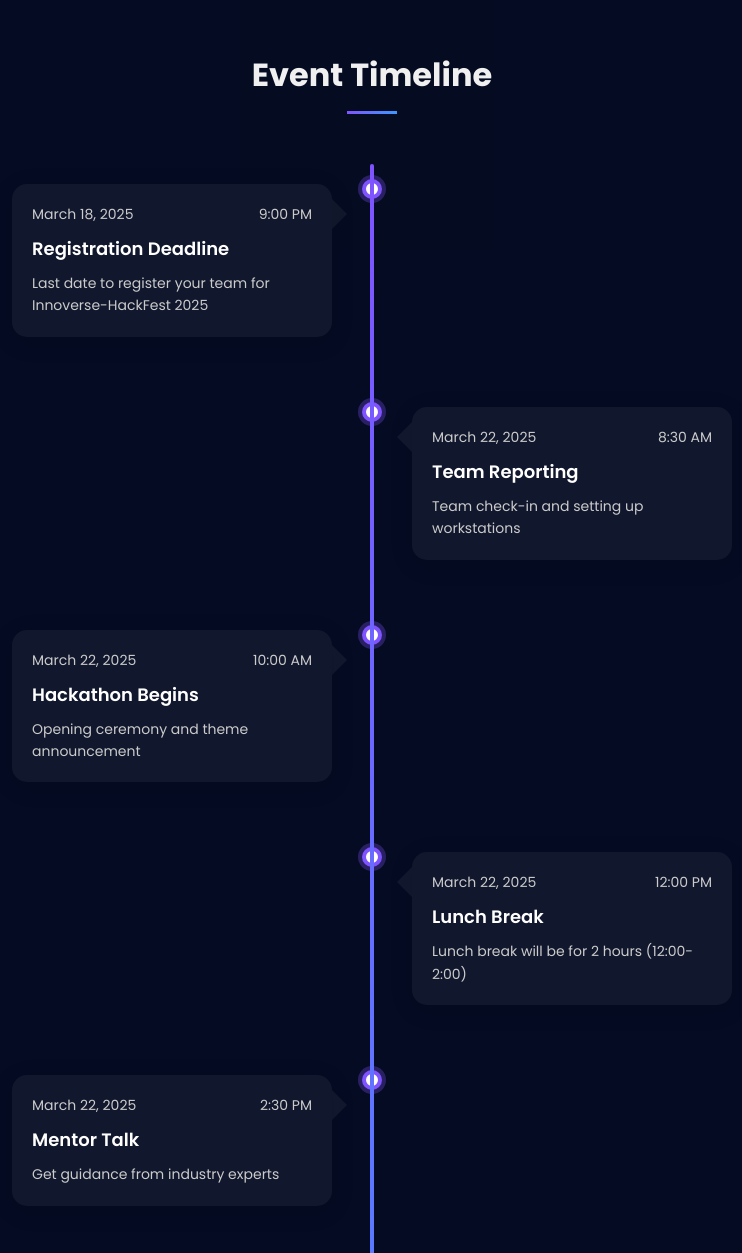
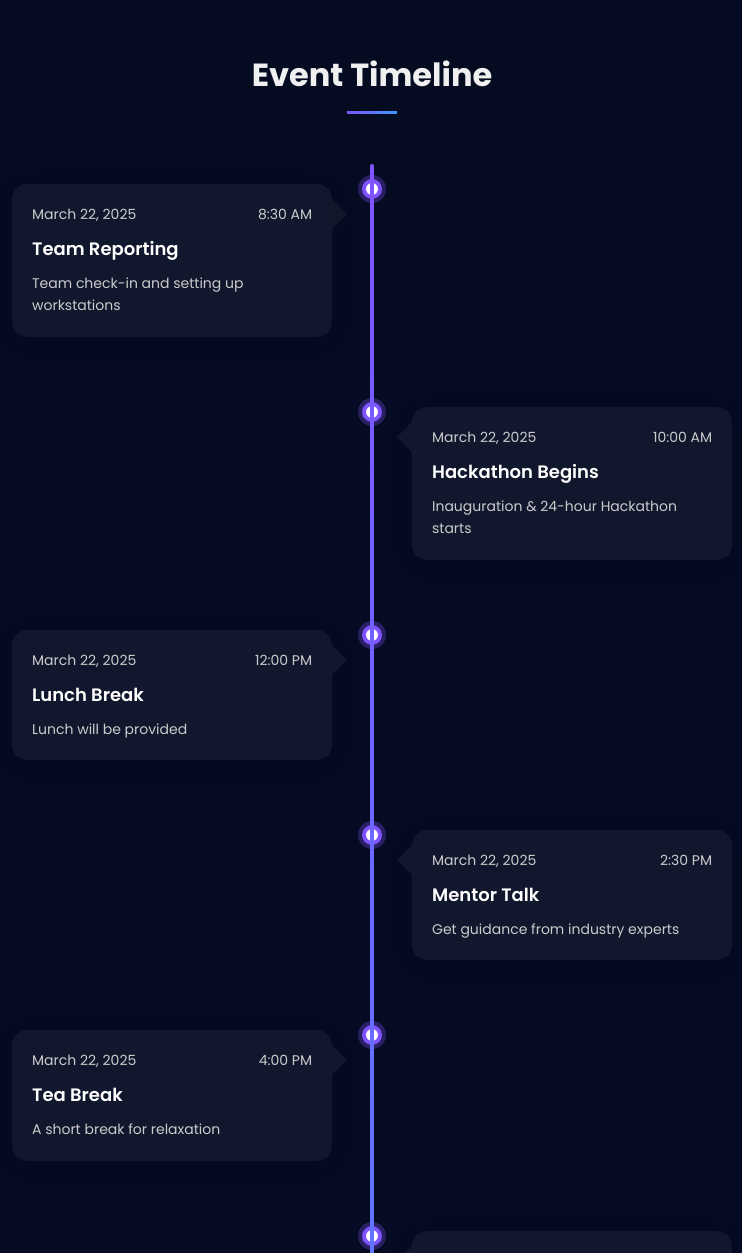
Before and after one commit to acespvg/hackathon-website, a React (Create React App) app in the folder frontend/: page / in a window 1280 px wide. Shown: the part 1529-2782 px from the top of the page, without its empty margins (268-1010 px from the left). Built offline with nearby package versions, Linux system fonts and the light colour scheme.

Commit message:
TImeline Changes

```diff
--- a/frontend/src/components/Hero.js
+++ b/frontend/src/components/Hero.js
@@ -50,7 +50,7 @@ const Hero = () => {
               <i className="fa fa-map-marker"></i>
               <div>
                 <h3>Venue</h3>
-                <p>PVG COET</p>
+                <p>PVG COET GKP(W)IOM</p>
               </div>
             </div>
 
--- a/frontend/src/components/Timeline.js
+++ b/frontend/src/components/Timeline.js
@@ -5,60 +5,72 @@ import './Timeline.css';
 const Timeline = () => {
   const timelineEvents = [
     {
-      date: 'March 18, 2025',
-      time: '9:00 PM',
-      title: 'Registration Deadline',
-      description: 'Last date to register your team for Innoverse-HackFest 2025'
+      "date": "March 22, 2025",
+      "time": "8:30 AM",
+      "title": "Team Reporting",
+      "description": "Team check-in and setting up workstations"
     },
     {
-      date: 'March 22, 2025',
-      time: '8:30 AM',
-      title: 'Team Reporting',
-      description: 'Team check-in and setting up workstations'
+      "date": "March 22, 2025",
+      "time": "10:00 AM",
+      "title": "Hackathon Begins",
+      "description": "Inauguration & 24-hour Hackathon starts"
     },
     {
-      date: 'March 22, 2025',
-      time: '10:00 AM',
-      title: 'Hackathon Begins',
-      description: 'Opening ceremony and theme announcement'
+      "date": "March 22, 2025",
+      "time": "12:00 PM",
+      "title": "Lunch Break",
+      "description": "Lunch will be provided"
     },
     {
-      date: 'March 22, 2025',
-      time: '12:00 PM',
-      title: 'Lunch Break',
-      description: 'Lunch break will be for 2 hours (12:00-2:00)'
+      "date": "March 22, 2025",
+      "time": "2:30 PM",
+      "title": "Mentor Talk",
+      "description": "Get guidance from industry experts"
     },
     {
-      date: 'March 22, 2025',
-      time: '2:30 PM',
-      title: 'Mentor Talk',
-      description: 'Get guidance from industry experts'
+      "date": "March 22, 2025",
+      "time": "4:00 PM",
+      "title": "Tea Break",
+      "description": "A short break for relaxation"
     },
     {
-      date: 'March 22, 2025',
-      time: '4:00 PM',
-      title: 'Tea Break',
-      description: ''
+      "date": "March 22, 2025",
+      "time": "7:00 PM",
+      "title": "Dinner Break & Recreational Activities",
+      "description": "Have a networking dinner"
     },
     {
-      date: 'March 23, 2025',
-      time: '10:00 AM',
-      title: 'Hackathon Ends',
-      description: 'Submission deadline'
+      "date": "March 23, 2025",
+      "time": "1:00 AM",
+      "title": "Tea Break",
+      "description": "Another short break for relaxation"
     },
     {
-      date: 'March 23, 2025',
-      time: '11:00 AM',
-      title: 'Evaluation Round',
-      description: 'Teams present their projects to judges'
+      "date": "March 23, 2025",
+      "time": "8:00 AM - 10:00 AM",
+      "title": "Final Evaluation",
+      "description": "Last chance to get expert advice"
     },
     {
-      date: 'March 23, 2025',
-      time: '1:00 PM',
-      title: 'Awards Ceremony',
-      description: 'Winners announcement and prize distribution'
-    }
-  ];
+      "date": "March 23, 2025",
+      "time": "10:00 AM",
+      "title": "Hackathon Ends & Breakfast",
+      "description": "Submission deadline"
+    },
+    {
+      "date": "March 23, 2025",
+      "time": "10:00 AM - 12:00 PM",
+      "title": "Final Presentations",
+      "description": "Teams present their projects to judges"
+    },
+    {
+      "date": "March 23, 2025",
+      "time": "12:30 PM",
+      "title": "Prize Distribution",
+      "description": "Winners announcement and prize distribution"
+    }
+];
 
   return (
     <section id="timeline" className="timeline-section">
```
